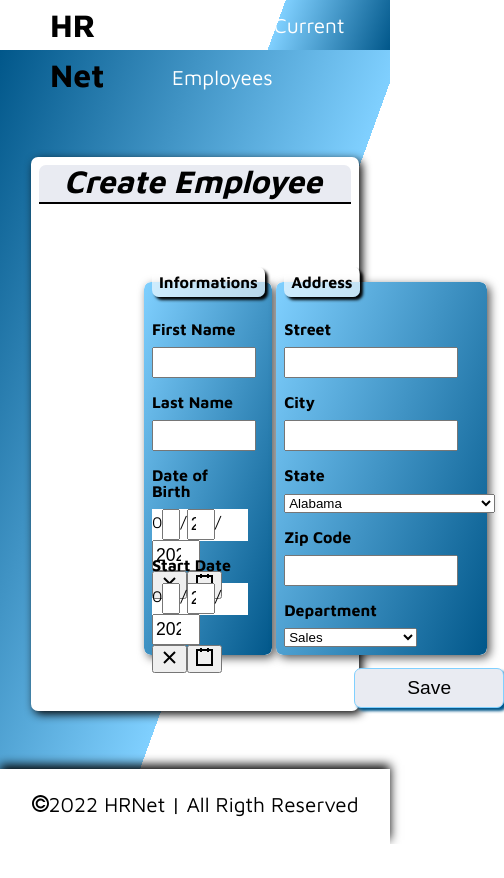
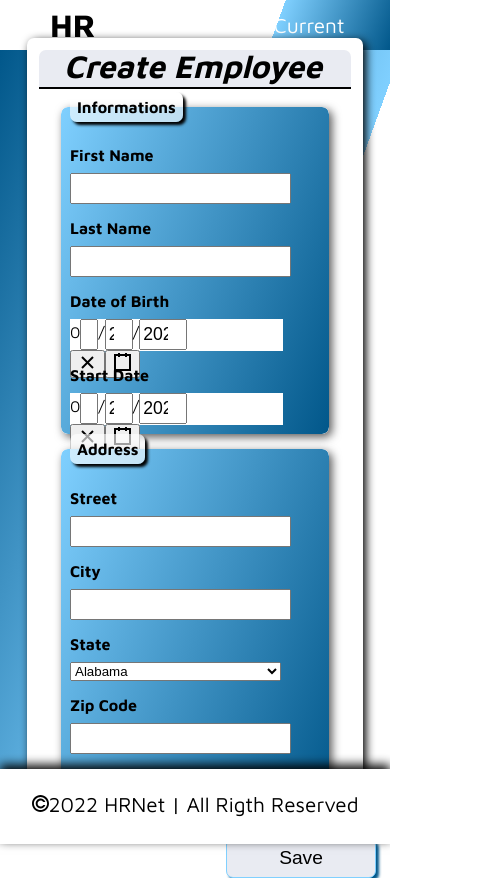
Before and after one commit to RominM/HRNet, a React (Create React App) app: page / in a window 390 px wide. Shown: the whole page, 504 px wide, since content can reach past the window. Before the commit the page ends 844 px from the top, so only its background shows below. Built offline with nearby package versions, Linux system fonts and the light colour scheme.

Commit message:
style: :iphone: work on responsive design

```diff
--- a/src/styles/sass/Components/button.scss
+++ b/src/styles/sass/Components/button.scss
@@ -4,6 +4,7 @@
    bottom: -50px;
    width: 150px;
    height: 40px;
+   margin-right: 75px;
    box-shadow: 3px 3px 3px $gradient_one, inset 0px 0px 0px $gradient_two;
    transition: 0.3s;
    font-size: 1.2rem;
--- a/src/styles/sass/Components/form.scss
+++ b/src/styles/sass/Components/form.scss
@@ -2,9 +2,9 @@
    position: relative;
    display: flex;
    justify-content: space-around;
-   margin: 50px 100px;
+   margin: 5% auto;
    padding: 1%;
-   width: 85%;
+   width: 100%;
    box-sizing: border-box;
    fieldset {
       margin-top: 10px;
@@ -13,6 +13,7 @@
       background: linear-gradient(110deg, $gradient_two, $gradient_one);
       background-color: $white_color;
       width: 30%;
+      min-width: 250px;
       box-shadow: 3px 3px 10px rgba(0, 0, 0, 0.661);
       padding: 3%;
       legend {
@@ -35,3 +36,14 @@
       }
    }
 }
+
+@media screen and (max-width: 1000px) {
+   form {
+      flex-direction: column;
+      margin: auto;
+      fieldset {
+         margin: auto;
+         width: 80%;
+      }
+   }
+}
--- a/src/styles/sass/Layout/bloc-page.scss
+++ b/src/styles/sass/Layout/bloc-page.scss
@@ -1,3 +1,8 @@
+html {
+   // overflow: hidden;
+}
+
 .bloc-page {
+   // overflow: hidden;
    font-family: $mainFont;
 }
--- a/src/styles/sass/Layout/section.scss
+++ b/src/styles/sass/Layout/section.scss
@@ -9,9 +9,9 @@
    );
    section {
       position: relative;
-      padding: 2%;
+      padding: 3%;
       width: 80%;
-      max-height: 70%;
+      max-height: 100%;
       background-color: #fff;
       border-radius: 7px;
       box-shadow: 3px 3px 10px #000;
@@ -31,3 +31,8 @@
       }
    }
 }
+
+@media screen and (max-width: 1000px) {
+   section {
+   }
+}
```
